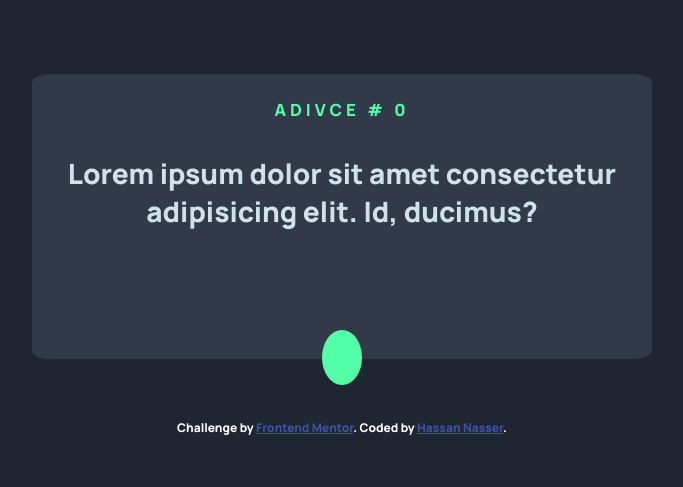
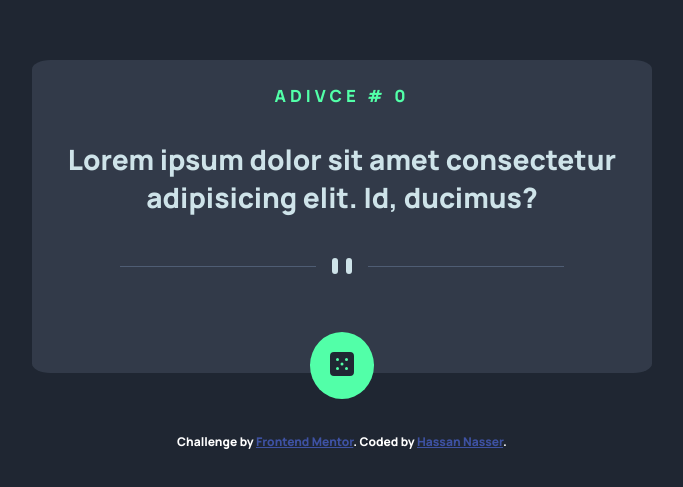
Before and after one commit to hnasser44/AdviceApp, a plain HTML site: page index.html in a window 1280 px wide. Shown: the part 145-632 px from the top of the page, without its empty margins (298-981 px from the left). Drawn offline with Linux system fonts and the light colour scheme.

Commit message:
Update index.html

```diff
--- a/index.html
+++ b/index.html
@@ -15,10 +15,10 @@
         <h1 id="advice-id">Adivce # <span>0</span></h1>
         <p id="advice-text">Lorem ipsum dolor sit amet consectetur adipisicing elit. Id, ducimus?</p>
         <div class="seperate-div">
-        <img class="seperate-img" src="/images/pattern-divider-desktop.svg" alt="">
+        <img class="seperate-img" src="pattern-divider-desktop.svg" alt="">
         </div>
         <div class="dice-img-div">
-           <button id="btn" onclick="GetAdvice()"><img class="dice-img" src="images/icon-dice.svg" alt=""></button>
+           <button id="btn" onclick="GetAdvice()"><img class="dice-img" src="icon-dice.svg" alt=""></button>
         </div>
     </div>
 
```
